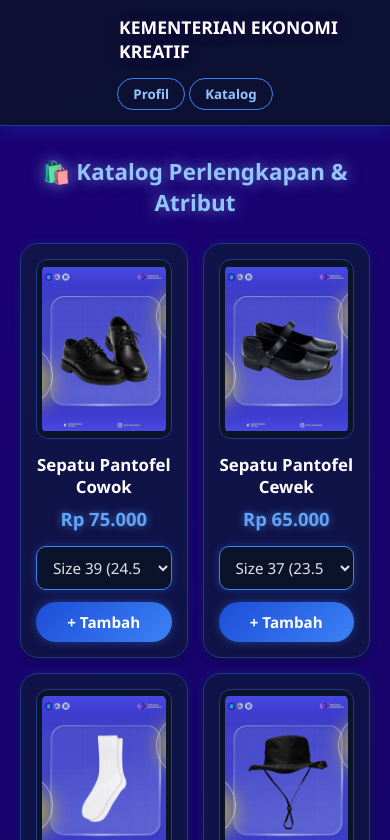
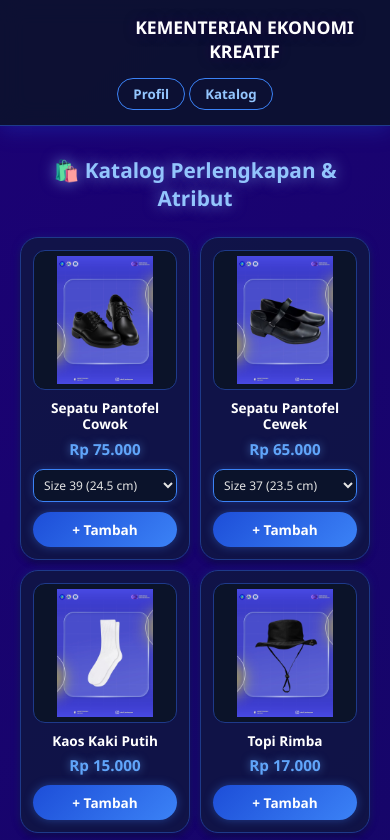
Before and after one commit to gunawan4548n-sketch/PERLENGKAPAN-PKKMB-2026, a plain HTML site: page index.html in a window 390 px wide. Both pictures are taken after a click on the button "Katalog". Shown: the top 840 px of the page. Drawn offline with Linux system fonts and the light colour scheme; grey boxes are pictures that could not be loaded.

Commit message:
Add files via upload

```diff
--- a/index.html
+++ b/index.html
@@ -574,7 +574,7 @@
 
     .cart-table {
       width: 100%;
-      min-width: 450px; /* Lebar minimum agar tidak bertumpuk di layar kecil */
+      min-width: 450px;
       border-collapse: collapse;
       font-size: 0.95rem;
     }
@@ -627,7 +627,7 @@
 
     .qris-img {
       width: 100%;
-      max-width: 300px; /* Supaya ga kebesaran di HP */
+      max-width: 300px;
       height: auto;
       object-fit: contain;
       background: white;
@@ -824,34 +824,59 @@
       }
       .header-title {
         font-size: 1.1rem;
+        text-align: center;
       }
       .profile-card, .checkout-card {
-        padding: 25px 20px;
+        padding: 20px 15px;
       }
       .profile-card h1 {
-        font-size: 1.8rem;
+        font-size: 1.6rem;
       }
       .section-title {
-        font-size: 1.4rem;
+        font-size: 1.3rem;
       }
+
+      /* PERBAIKAN UKURAN KOTAK BARANG DI HP */
       .product-grid {
-        grid-template-columns: repeat(auto-fit, minmax(140px, 1fr)); /* 2 kolom di HP */
-        gap: 15px;
+        grid-template-columns: repeat(2, 1fr); /* Pastikan selalu pas 2 kolom */
+        gap: 10px; /* Jarak antar kotak dikurangi agar muat */
       }
       .product-card {
-        padding: 15px;
+        padding: 12px; /* Padding dalam kotak dikurangi */
       }
       .product-card img {
-        height: 180px; /* Gambar lebih kecil di HP */
+        height: 140px; /* Gambar lebih proporsional */
+        margin-bottom: 10px;
       }
+
+      /* PERBAIKAN TEKS, HARGA, & TOMBOL DI DALAM KOTAK BARANG */
+      .product-title {
+        font-size: 0.85rem; /* Teks judul barang dikecilkan */
+        line-height: 1.2;
+        margin-bottom: 6px;
+      }
+      .price {
+        font-size: 0.95rem; /* Harga dikecilkan */
+        margin-bottom: 10px;
+      }
+      .size-select {
+        padding: 6px; /* Kotak pilih ukuran dirapikan */
+        font-size: 0.75rem;
+        margin-bottom: 10px;
+      }
+      .btn-add {
+        padding: 8px; /* Tombol 'Tambah' disesuaikan */
+        font-size: 0.85rem;
+      }
+
       .qris-box {
-        padding: 20px;
+        padding: 15px;
       }
       .modal-content {
         padding: 20px;
       }
       .total-box {
-        font-size: 1.3rem;
+        font-size: 1.2rem;
       }
     }
   </style>
```
